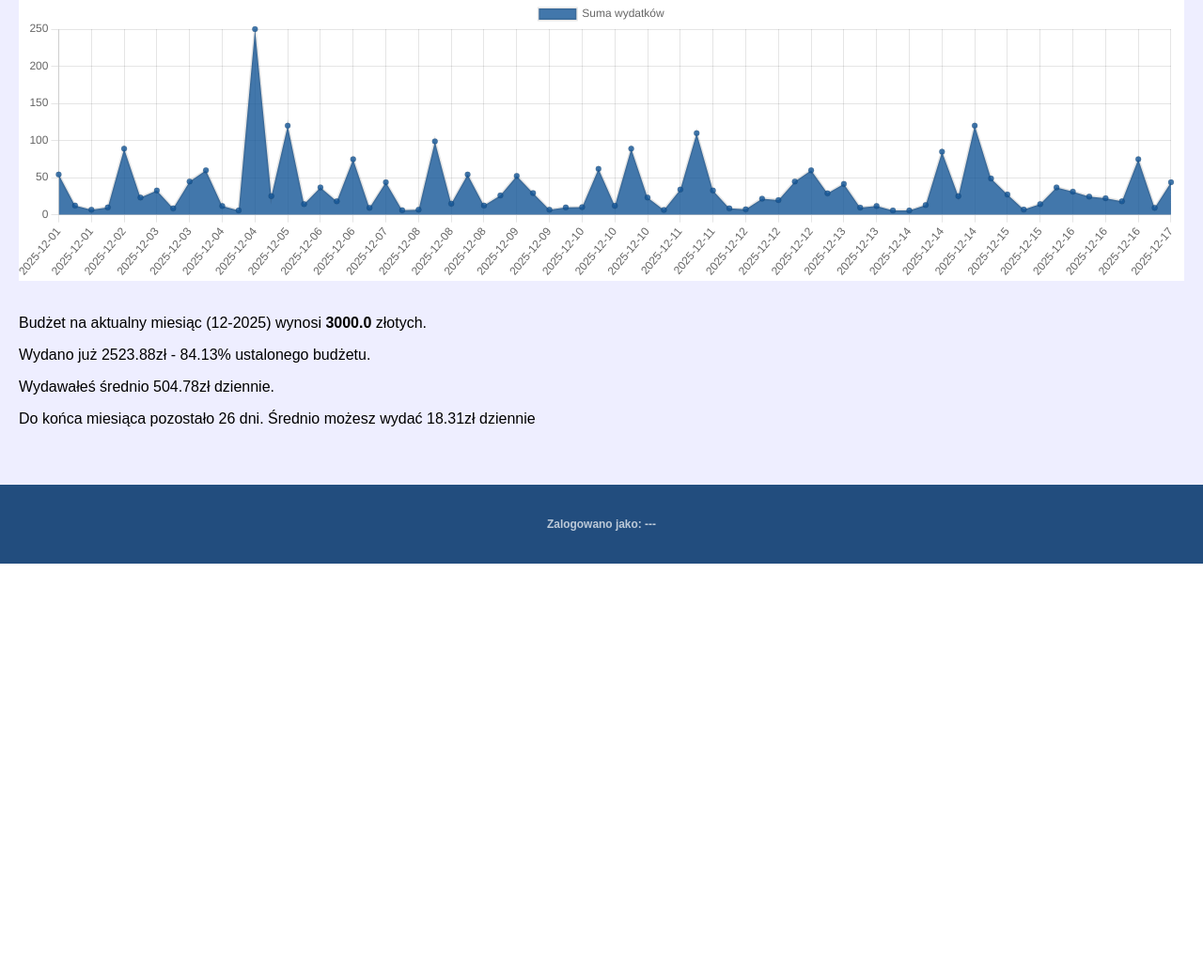
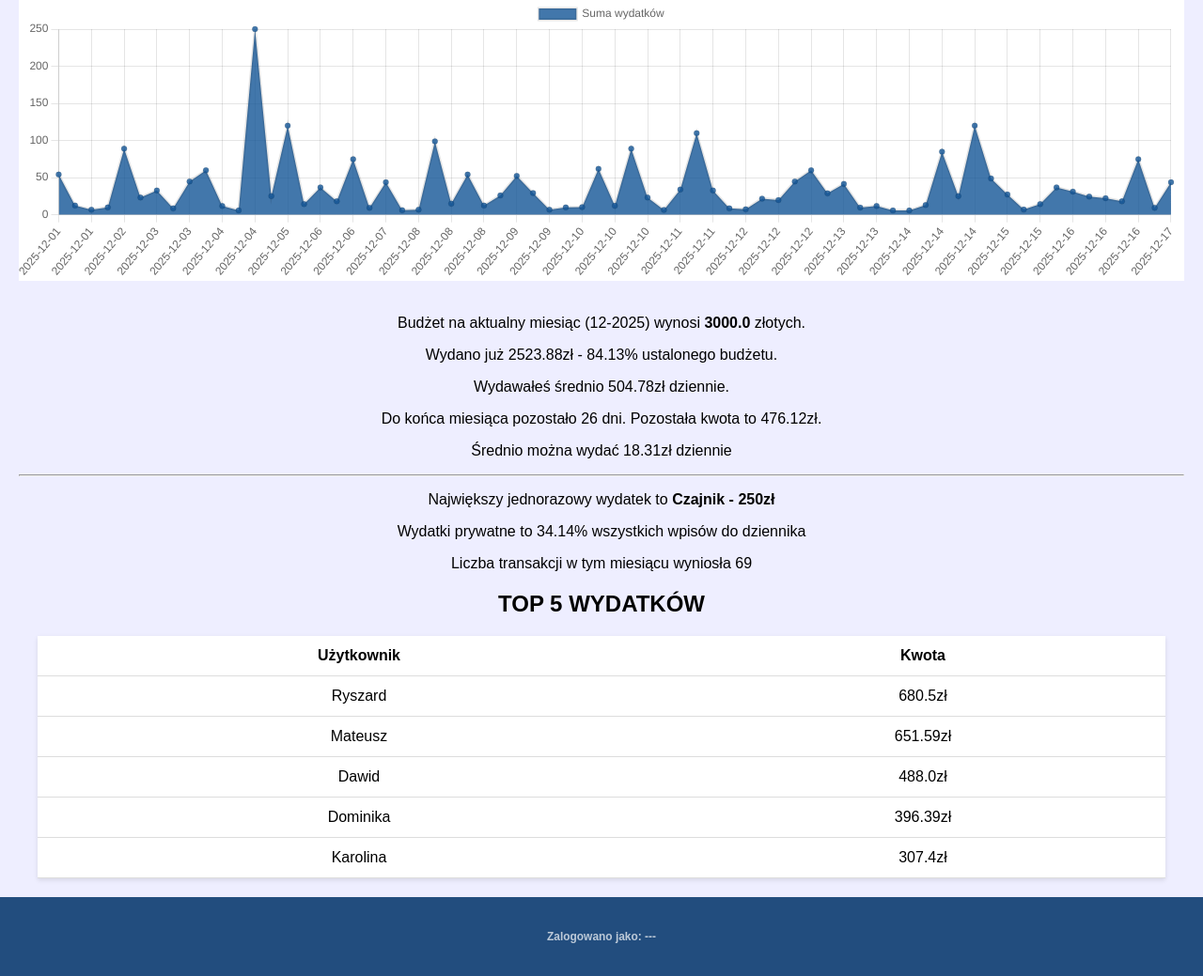
Before and after one commit to sdmati/dziennik-wydatkow, a Flask app: page / in a window 1280 px wide. Shown: the part 200-1239 px from the top of the page at 94% size. Before the commit the page ends 800 px from the top, so only its background shows below. Run offline with Flask 3, Linux system fonts and the light colour scheme; a user stored in the database is signed in; data comes from the database, SQL or seed files in the repository; both versions use the stored data as it was after the commit.

Commit message:
Wiecej statystyk

```diff
--- a/app.py
+++ b/app.py
@@ -99,15 +99,21 @@ def index():
     values = [row["amount"] for row in chartData]
     monthBudget = conn.execute('''SELECT value FROM budget WHERE month = strftime('%Y-%m', 'now')''').fetchone()
     spentMoney = conn.execute('''SELECT sum(amount) AS spent FROM expenses WHERE strftime('%Y-%m', date) = strftime('%Y-%m', 'now')''').fetchone()
+    highest = conn.execute('''SELECT name, amount FROM expenses WHERE strftime('%Y-%m', date) = strftime('%Y-%m', 'now') ORDER BY amount DESC LIMIT 1''').fetchone()
+    privPercentage = conn.execute('''SELECT (SUM(CASE WHEN privExpense = 1 THEN amount ELSE 0 END) * 100.0) / SUM(amount) as privPercentage FROM expenses WHERE strftime('%Y-%m', date) = strftime('%Y-%m', 'now')''').fetchone()
+    perUser = conn.execute('''SELECT u.username, SUM(e.amount) as totalSpent FROM expenses e LEFT JOIN users u ON e.uid = u.id WHERE strftime('%Y-%m', e.date) = strftime('%Y-%m', 'now') GROUP BY u.username ORDER BY totalSpent DESC LIMIT 5''').fetchall()
+    transactions = conn.execute('''SELECT COUNT(*) as value FROM expenses WHERE strftime('%Y-%m', date) = strftime('%Y-%m', 'now')''').fetchone()
+
     conn.close()
 
-    percent = round((spentMoney[0] / monthBudget[0])*100, 2)
+    percent = round((spentMoney[0] / monthBudget[0]) * 100, 2)
     today = datetime.today()
     daysMonth = calendar.monthrange(today.year, today.month)[1]
     daysPassed = today.day
     daysLeft = daysMonth - daysPassed
+    privPercent = round((privPercentage[0] / 100) * 100, 2)
 
-    return render_template('index.html', labels = labels, values = values, user=userName(), monthBudget = monthBudget, currentMonth=currentMonth, spentMoney = spentMoney, percent=percent, today=today, daysMonth=daysMonth, daysPassed=daysPassed, daysLeft=daysLeft)
+    return render_template('index.html', labels = labels, values = values, user=userName(), monthBudget = monthBudget, currentMonth=currentMonth, spentMoney = spentMoney, percent=percent, today=today, daysMonth=daysMonth, daysPassed=daysPassed, daysLeft=daysLeft, highest=highest, privPercent=privPercent, transactions=transactions, perUser=perUser)
 
 @app.route('/add', methods=['GET', 'POST'])
 def add():
--- a/templates/index.html
+++ b/templates/index.html
@@ -53,10 +53,34 @@
             </div>
 
             <div class="statistics">
-                <p>Budżet na aktualny miesiąc ({{ currentMonth }}) wynosi <b>{{ monthBudget['value'] }}</b> złotych.</p>
-                <p>Wydano już {{ spentMoney['spent'] }}zł - {{ percent }}% ustalonego budżetu.</p>
-                <p>Wydawałeś średnio {{ ((spentMoney['spent'])/daysPassed)|round(2) }}zł dziennie.</p>
-                <p>Do końca miesiąca pozostało {{ daysLeft }} dni. Średnio możesz wydać {{ ((monthBudget['value']-spentMoney['spent'])/daysLeft)|round(2) }}zł dziennie</p>
+                <center>
+                    <p>Budżet na aktualny miesiąc ({{ currentMonth }}) wynosi <b>{{ monthBudget['value'] }}</b> złotych.</p>
+                    <p>Wydano już {{ spentMoney['spent'] }}zł - {{ percent }}% ustalonego budżetu.</p>
+                    <p>Wydawałeś średnio {{ ((spentMoney['spent'])/daysPassed)|round(2) }}zł dziennie.</p>
+                    <p>Do końca miesiąca pozostało {{ daysLeft }} dni. Pozostała kwota to {{ (monthBudget['value']-spentMoney['spent'])|round(2) }}zł.</p>
+                    <p>Średnio można wydać {{ (((monthBudget['value']-spentMoney['spent']))/daysLeft)|round(2) }}zł dziennie</p>
+                    <hr>
+                    <p>Największy jednorazowy wydatek to <b>{{ highest['name'] }} - {{ highest['amount'] }}zł</b></p>
+                    <p>Wydatki prywatne to {{ privPercent }}% wszystkich wpisów do dziennika</p>
+                    <p>Liczba transakcji w tym miesiącu wyniosła {{ transactions['value'] }}</p>
+                    <h2>TOP 5 WYDATKÓW</h2>
+                    <table>
+                        <thead>
+                            <tr>
+                                <td><b>Użytkownik</b></td>
+                                <td><b>Kwota</b></td>
+                            </tr>
+                        </thead>
+                        <tbody>
+                        {% for row in perUser %}
+                            <tr>
+                                <td>{{ row.username }}</td>
+                                <td>{{ row.totalSpent }}zł</td>
+                            </tr>
+                        {% endfor %}
+                        </tbody>
+                    </table>
+                </center>
 
             </div>
         </main>
--- a/templates/stats.html
+++ b/templates/stats.html
@@ -78,7 +78,7 @@
                         <th>Kategoria</th>
                         <th>Kwota</th>
                         <th>Komentarz</th>
-                        <th>x</th>
+                        <th>Wydatek prywatny</th>
                         <th>Data</th>
                         <th>Użytkownik</th>
                     </tr>
```
Also changed, not shown: database.db.
